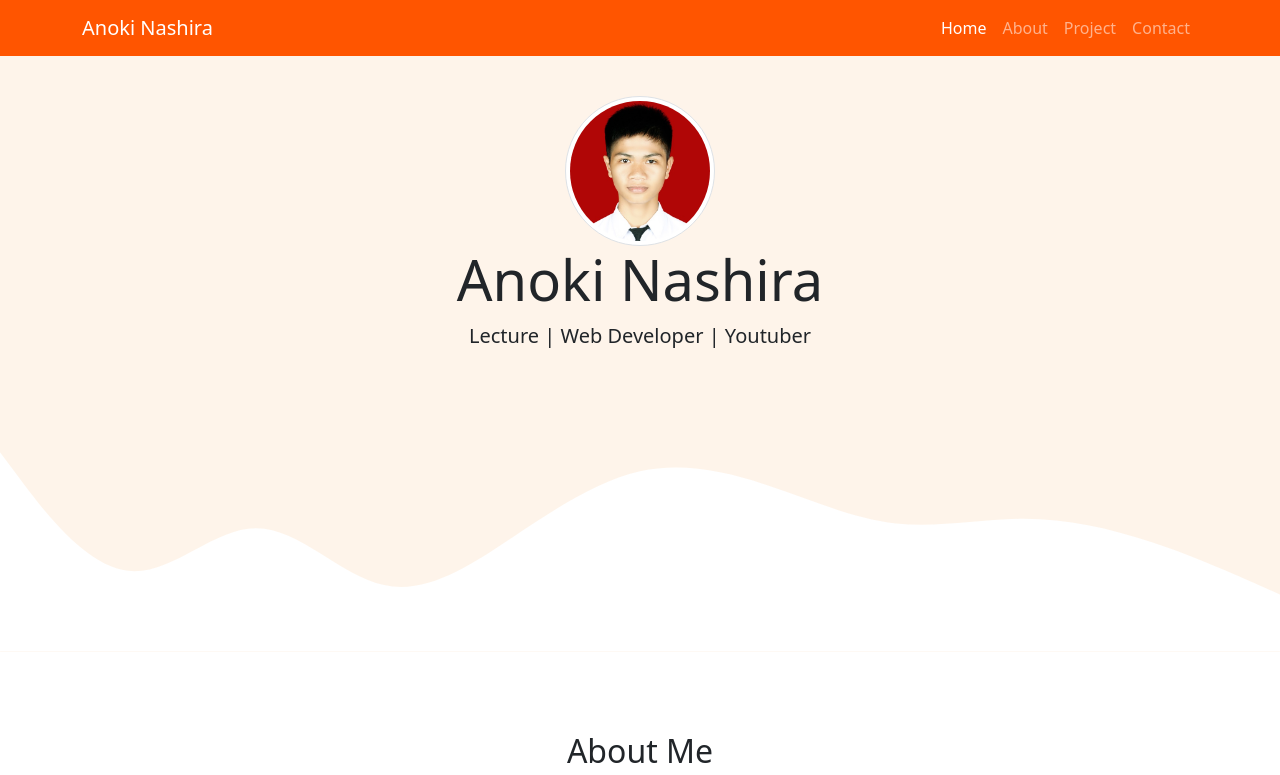
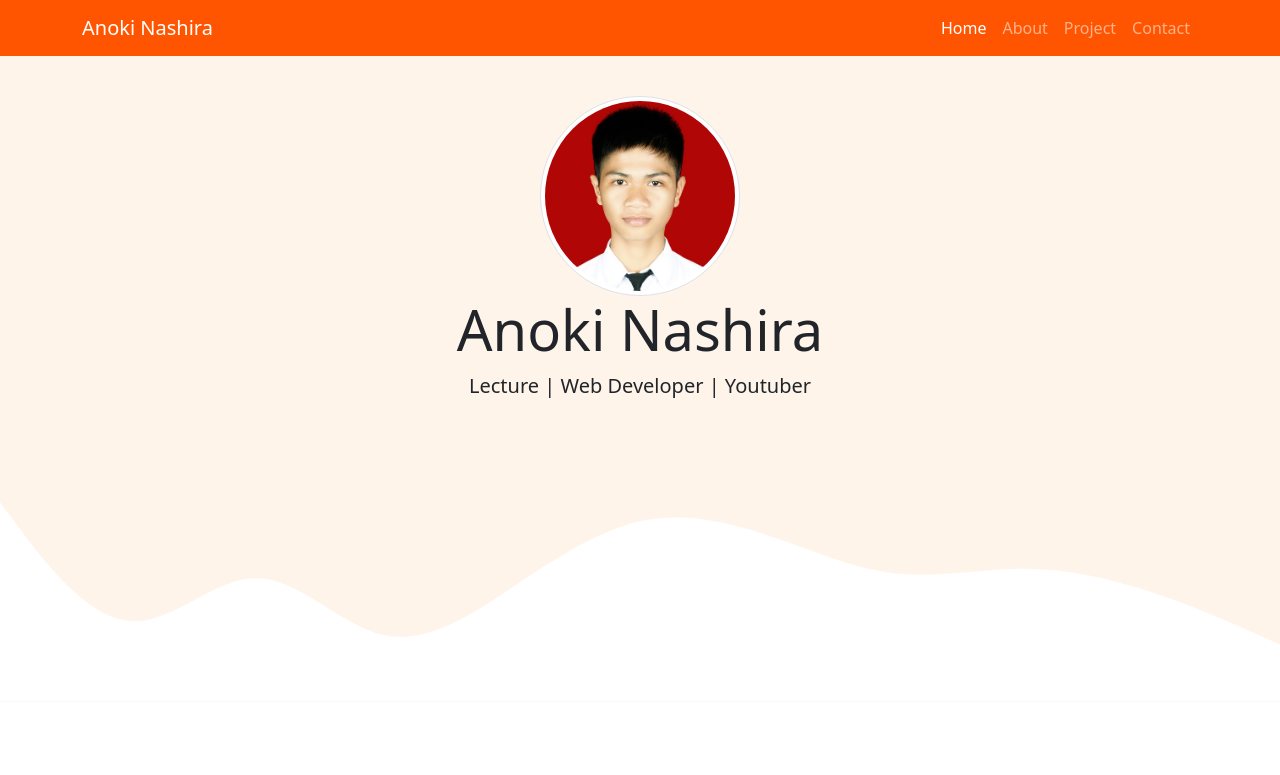
Before and after one commit to Anoki123/anokinashira.github.io, a plain HTML site: page index.html in a window 1280 px wide. Shown: the top 775 px of the page. Drawn offline with nearby package versions, Linux system fonts and the light colour scheme.

Commit message:
menambahkan foto

```diff
--- a/index.html
+++ b/index.html
@@ -45,7 +45,7 @@
 
     <!-- Jumbotron -->
     <section class="jumbotron text-center">
-      <img src="../img/anoki.jpg" alt="Anoki Nashira" width="150px" class="rounded-circle img-thumbnail" />
+      <img src="../img/anoki.jpg" alt="Anoki Nashira" width="200px" class="rounded-circle img-thumbnail" />
       <h1 class="display-4">Anoki Nashira</h1>
       <p class="lead">Lecture | Web Developer | Youtuber</p>
       <svg xmlns="http://www.w3.org/2000/svg" viewBox="0 0 1440 320">
```
